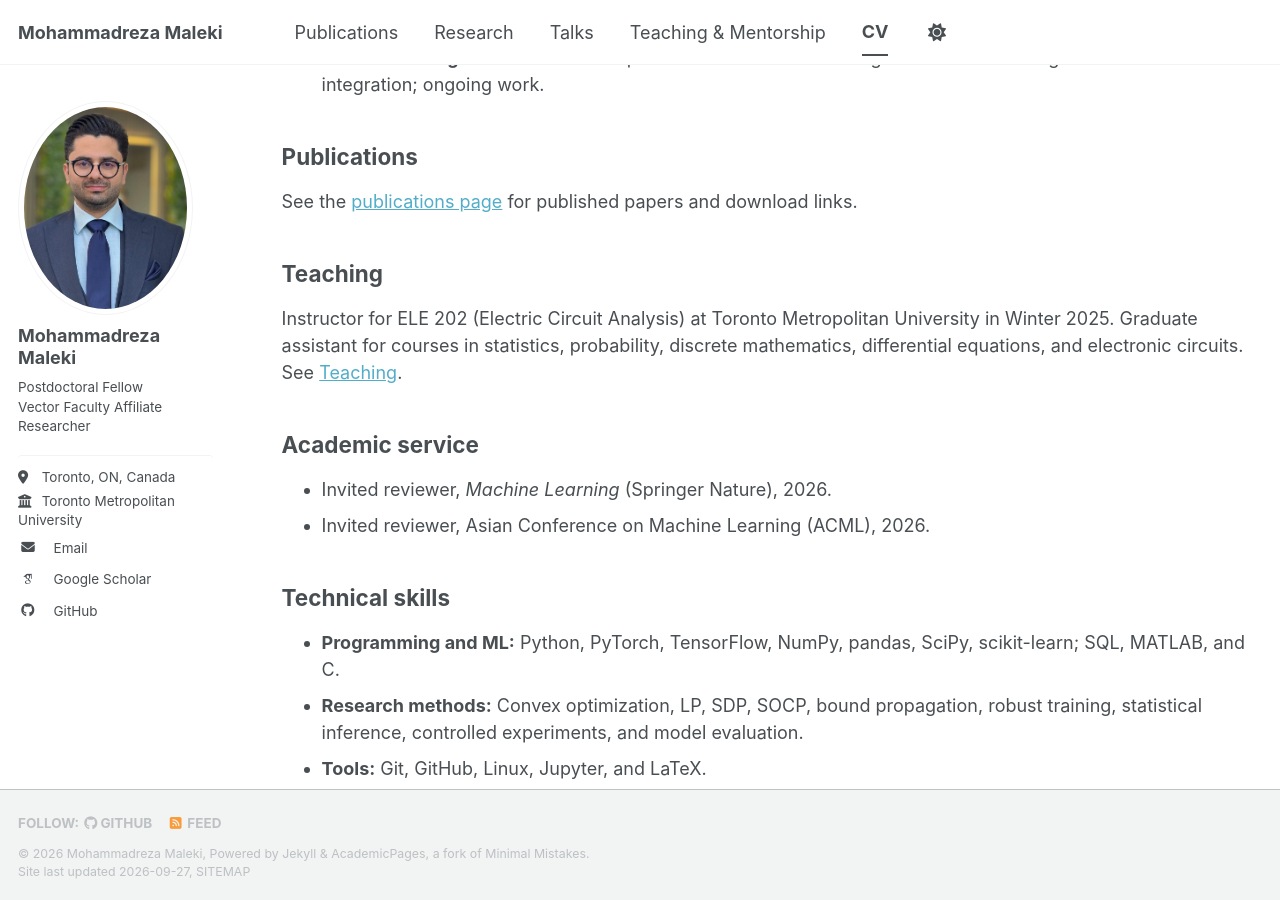
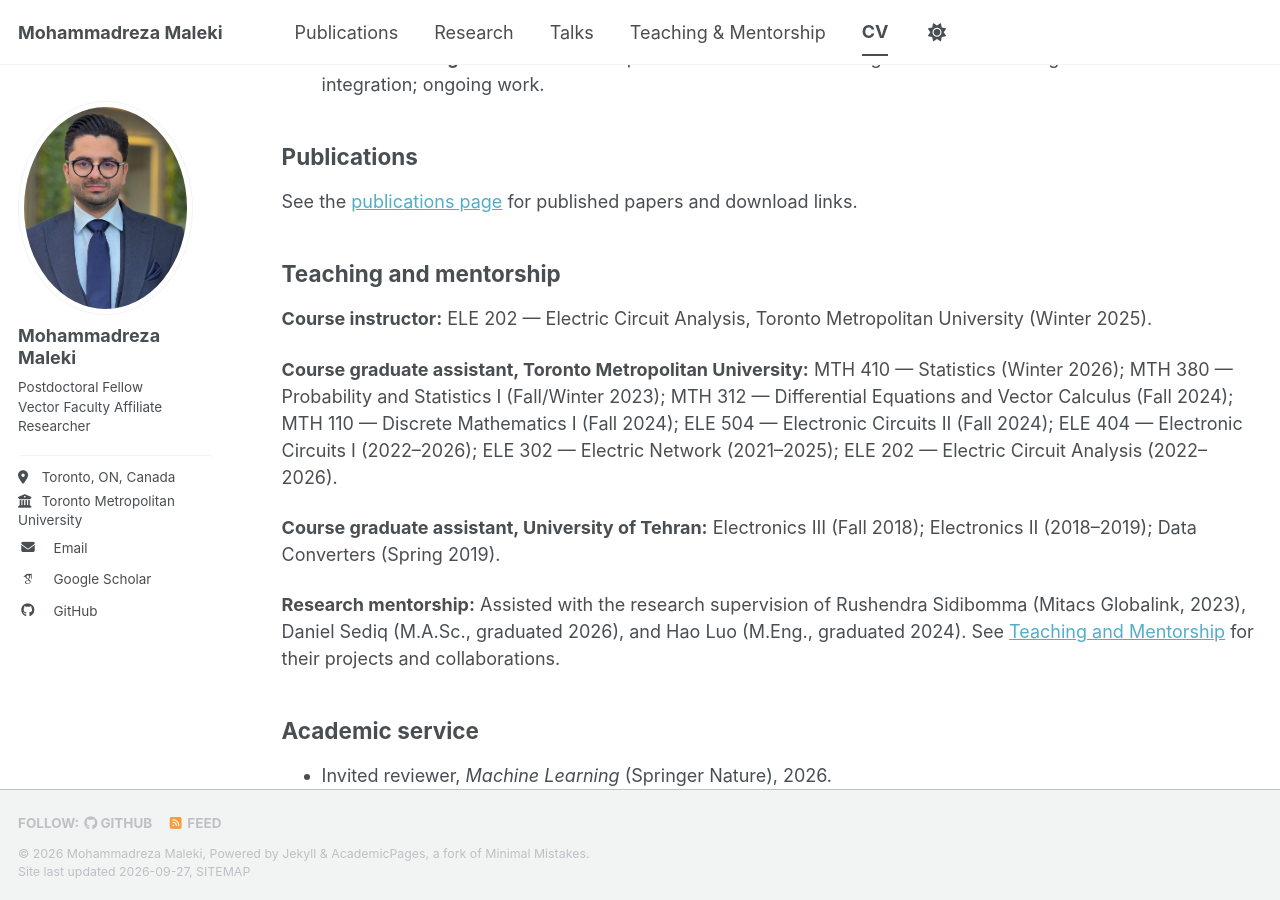
Before and after one commit to Mrezamaleki/mrezamaleki.github.io, a Jekyll site: the page built from _pages/cv.md, in a window 1280 px wide and 900 px high, scrolled down 1174 px. Built offline with Jekyll 4.4.1, drawn with Linux system fonts in a browser that asks for light colours; some web fonts are replaced; a script bundle is joined from its source files by our own code; library files that are not in the unit come from our copies.

Commit message:
Align CV teaching and mentorship with full record

```diff
--- a/_pages/cv.md
+++ b/_pages/cv.md
@@ -36,9 +36,15 @@ Postdoctoral researcher working on trustworthy machine learning, certified robus
 
 See the [publications page](/publications/) for published papers and download links.
 
-## Teaching
+## Teaching and mentorship
 
-Instructor for ELE 202 (Electric Circuit Analysis) at Toronto Metropolitan University in Winter 2025. Graduate assistant for courses in statistics, probability, discrete mathematics, differential equations, and electronic circuits. See [Teaching](/teaching/).
+**Course instructor:** ELE 202 — Electric Circuit Analysis, Toronto Metropolitan University (Winter 2025).
+
+**Course graduate assistant, Toronto Metropolitan University:** MTH 410 — Statistics (Winter 2026); MTH 380 — Probability and Statistics I (Fall/Winter 2023); MTH 312 — Differential Equations and Vector Calculus (Fall 2024); MTH 110 — Discrete Mathematics I (Fall 2024); ELE 504 — Electronic Circuits II (Fall 2024); ELE 404 — Electronic Circuits I (2022–2026); ELE 302 — Electric Network (2021–2025); ELE 202 — Electric Circuit Analysis (2022–2026).
+
+**Course graduate assistant, University of Tehran:** Electronics III (Fall 2018); Electronics II (2018–2019); Data Converters (Spring 2019).
+
+**Research mentorship:** Assisted with the research supervision of Rushendra Sidibomma (Mitacs Globalink, 2023), Daniel Sediq (M.A.Sc., graduated 2026), and Hao Luo (M.Eng., graduated 2024). See [Teaching and Mentorship](/teaching/) for their projects and collaborations.
 
 ## Academic service
 
```
